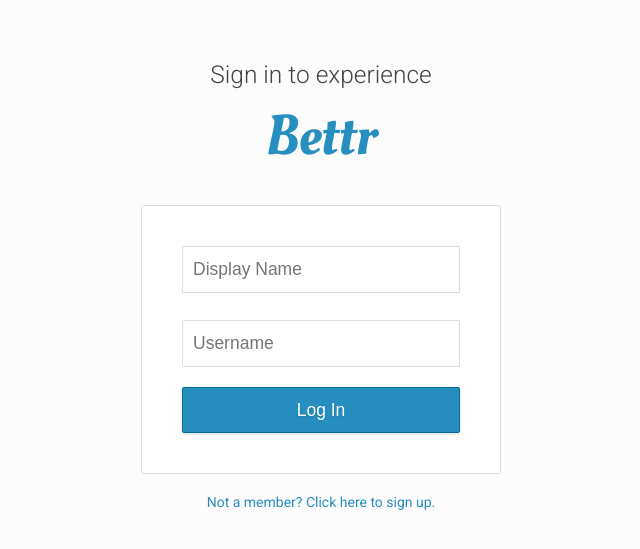
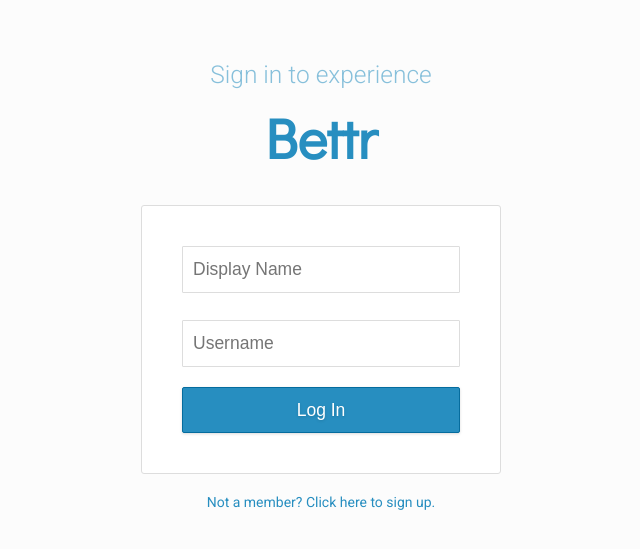
Before and after one commit to jlgrossman/credits, a PHP site: page / in a window 1280 px wide. Shown: the top 549 px of the page, without its empty margins (319-959 px from the left). Run offline with PHP 8.4, Linux system fonts and the light colour scheme; data that the repository does not hold is empty; style sheets or scripts are compiled from the project's sources.

Commit message:
font changes

```diff
--- a/index.php
+++ b/index.php
@@ -10,6 +10,7 @@ include_once 'php/utils.php';
   <meta charset="UTF-8">
   <meta name="viewport" content="width=device-width, initial-scale=1">
   <meta name="theme-color" content="#278EC0">
+  <link href="https://fonts.googleapis.com/css?family=Didact+Gothic" rel="stylesheet">
   <link href="https://fonts.googleapis.com/css?family=Oleo+Script:400,700|Roboto:300,300i,400,400i,700,700i" rel="stylesheet">
   <link href="https://maxcdn.bootstrapcdn.com/font-awesome/4.7.0/css/font-awesome.min.css" rel="stylesheet">
   <link rel="stylesheet" href="styles/styles.css" />
--- a/styles/mixins.less
+++ b/styles/mixins.less
@@ -7,6 +7,15 @@
     display: table;
     clear: both;
   }
+}
+
+._logo() {
+  font-size: 3.7em;
+  font-family: @font-logo;
+  font-weight: bold;
+  color: @brand;
+  text-align: center;
+  margin: @spacing-lg 0 @spacing-md;
 }
 
 ._links() {
--- a/styles/styles.less
+++ b/styles/styles.less
@@ -79,11 +79,10 @@ a {
     font-weight: lighter;
     font-size: 1.5em;
     margin: @spacing-md auto @spacing-sm;
+    color: fade(@brand, 55%);
   }
   h1 {
-    font-size: 3.5em;
-    font-family: @font-heading;
-    color: @brand;
+    ._logo();
     margin: @spacing-sm auto @spacing-md;
   }
   h2 {
@@ -135,15 +134,13 @@ a {
 .flyout {
   width: 100%;
   .logo {
-    font-family: @font-heading;
-    font-size: 3.5em;
-    text-align: center;
-    margin: @spacing-lg 0 @spacing-md;
-    color: @brand;
+    ._logo();
+
     .tagline {
       font-size: 1rem;
       display: block;
       font-family: @font-content;
+      font-weight: lighter;
       margin-top: @spacing-sm / 2;
       letter-spacing: 2px;
       color: fade(@brand, 55%);
@@ -300,6 +297,7 @@ header {
   color: @white;
   background-color: @brand;
   box-shadow: @shadow;
+  border-bottom: 1px solid darken(@brand, 5%);
   .constraint {
     display: flex;
     justify-content: space-between;
--- a/styles/vars.less
+++ b/styles/vars.less
@@ -21,6 +21,7 @@
 
 @font-content: 'Roboto', Arial, sans-serif;
 @font-heading: 'Oleo Script', cursive;
+@font-logo: 'Didact Gothic', Arial, sans-serif;
 
 @font-line-height: 1.4; // I wanna test this out, see if it's useful.
 
```
